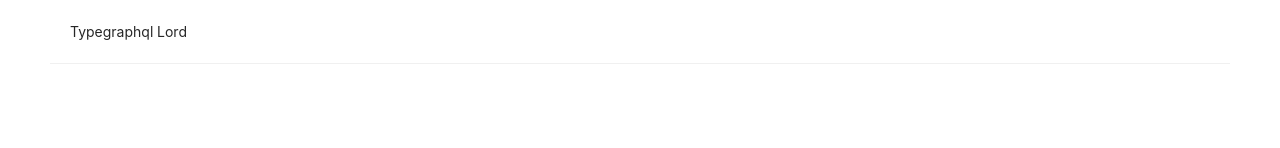
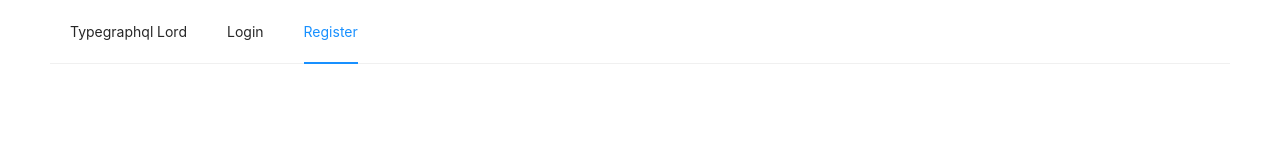
Before and after one commit to ragokan/typegraphql-lord, a Next.js app: page /auth/register in a window 1280 px wide. Shown: the top 148 px of the page. Built offline with nearby package versions, Linux system fonts and the light colour scheme.

Commit message:
show is logged

```diff
--- a/components/LayoutComponent.tsx
+++ b/components/LayoutComponent.tsx
@@ -3,17 +3,17 @@ import Link from "next/link";
 import Head from "next/head";
 import { Layout, Menu } from "antd";
 import { useRouter } from "next/router";
-import GuestLinks from "./GuestLinks";
-import UserLinks from "./UserLinks";
+import { GuestLinks, UserLinks } from "../utils/Links";
 const { Header, Content, Footer } = Layout;
 
 interface Props {
   children?: ReactNode;
   title?: string;
 }
-
+const ISSERVER = typeof window === "undefined";
 const LayoutComponent = ({ children, title }: Props) => {
   const { route } = useRouter();
+  const isLogged = !ISSERVER ? localStorage.getItem("isLogged") : null;
 
   return (
     <div>
@@ -30,7 +30,17 @@ const LayoutComponent = ({ children, title }: Props) => {
               <Link href="/">Typegraphql Lord</Link>
             </Menu.Item>
 
-            {/* {isLogged ? <UserLinks /> : <GuestLinks />} */}
+            {isLogged
+              ? UserLinks.map((link) => (
+                  <Menu.Item key={link.key} className="menu-item-left-float">
+                    <Link href={link.key}>{link.name}</Link>
+                  </Menu.Item>
+                ))
+              : GuestLinks.map((link) => (
+                  <Menu.Item key={link.key} className="menu-item-left-float">
+                    <Link href={link.key}>{link.name}</Link>
+                  </Menu.Item>
+                ))}
           </Menu>
         </Header>
         <Content style={{ padding: "0 50px" }} className="header-divider">
--- /dev/null
+++ b/utils/Links.ts
@@ -0,0 +1,11 @@
+interface Link {
+  key: string;
+  name: string;
+}
+
+export const UserLinks: Link[] = [{ key: "/post/create", name: "Create Post" }];
+
+export const GuestLinks: Link[] = [
+  { key: "/auth/login", name: "Login" },
+  { key: "/auth/register", name: "Register" },
+];
```
Also changed, not shown: components/GuestLinks.tsx (deleted, +0 -19 lines), components/UserLinks.tsx (deleted, +0 -19 lines).
